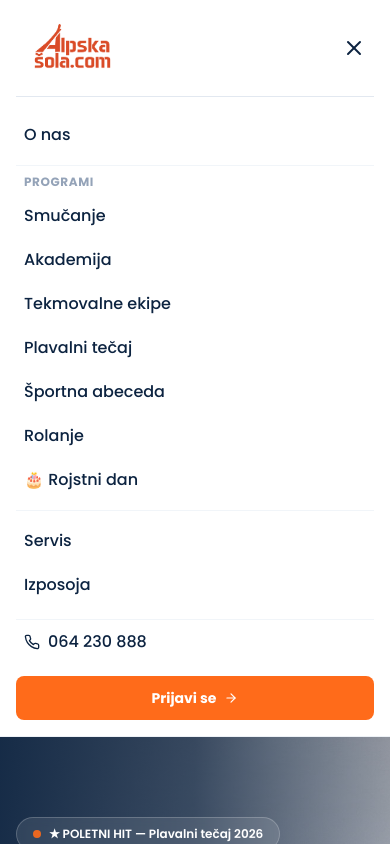
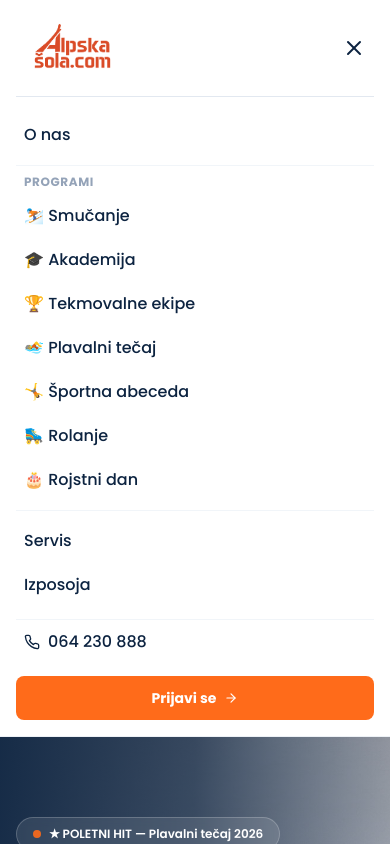
Before and after one commit to claudinka33/alpskasola, a Next.js app: page / in a window 390 px wide. Both pictures are taken after a click on the button "Meni". Shown: the top 844 px of the page. Built offline with nearby package versions, Linux system fonts and the light colour scheme.

Commit message:
Add files via upload

```diff
--- a/app/prijava/page.tsx
+++ b/app/prijava/page.tsx
@@ -58,6 +58,7 @@ function PrijavnaStranContent() {
   const searchParams = useSearchParams();
   const initialProgram = searchParams.get("program") || "";
   const initialPaket = searchParams.get("paket") || "";
+  const initialTerminId = parseInt(searchParams.get("termin") || "", 10);
 
   const [programi, setProgrami] = useState<Program[]>([]);
   const [stanje, setStanje] = useState<"obrazec" | "poslano">("obrazec");
@@ -110,7 +111,20 @@ function PrijavnaStranContent() {
     if (!form.program || jeRojstniDan) return;
     fetch(`/api/termini?program=${encodeURIComponent(form.program)}&aktivni=1`)
       .then((r) => r.json())
-      .then((d) => setTermini(d.termini || []))
+      .then((d) => {
+        const seznam: Termin[] = d.termini || [];
+        setTermini(seznam);
+        // Predizbira termina iz URL (gumb "Prijavi se na ta termin" na strani programa)
+        if (initialTerminId) {
+          const t = seznam.find((x) => x.id === initialTerminId);
+          if (t && t.status !== "poln" && t.status !== "zaseden") {
+            setIzbranTermin(t);
+            setTimeout(() => {
+              document.getElementById(`termin-${t.id}`)?.scrollIntoView({ behavior: "smooth", block: "center" });
+            }, 150);
+          }
+        }
+      })
       .catch(() => setTermini([]));
     // eslint-disable-next-line react-hooks/exhaustive-deps
   }, [form.program]);
@@ -281,6 +295,7 @@ ${form.opomba ? "Opomba starša: " + form.opomba : ""}`;
                     return (
                       <label
                         key={t.id}
+                        id={`termin-${t.id}`}
                         className={`flex items-center gap-3 rounded-xl border-2 p-4 transition-colors ${
                           poln
                             ? "opacity-50 cursor-not-allowed border-slate-200"
--- a/components/Navbar.tsx
+++ b/components/Navbar.tsx
@@ -9,12 +9,12 @@ const navLinks = [
   {
     label: "Programi",
     dropdown: [
-      { href: "/sola-smucanja", label: "Smučanje" },
-      { href: "/smucarska-akademija", label: "Akademija" },
-      { href: "/ski-racing-team", label: "Tekmovalne ekipe" },
-      { href: "/plavalni-tecaj", label: "Plavalni tečaj" },
-      { href: "/sportna-abeceda", label: "Športna abeceda" },
-      { href: "/sola-rolanja", label: "Rolanje" },
+      { href: "/sola-smucanja", label: "⛷️ Smučanje" },
+      { href: "/smucarska-akademija", label: "🎓 Akademija" },
+      { href: "/ski-racing-team", label: "🏆 Tekmovalne ekipe" },
+      { href: "/plavalni-tecaj", label: "🏊 Plavalni tečaj" },
+      { href: "/sportna-abeceda", label: "🤸 Športna abeceda" },
+      { href: "/sola-rolanja", label: "🛼 Rolanje" },
       { href: "/praznovanje-rojstnega-dne", label: "🎂 Rojstni dan" },
     ],
   },
@@ -110,12 +110,12 @@ export default function Navbar() {
               <Link href="/o-nas" onClick={() => setOpen(false)} className="text-base font-medium text-brand-navy py-2.5 px-2 rounded-lg hover:bg-orange-50">O nas</Link>
               <div className="border-t border-slate-100 pt-2 mt-1">
                 <div className="text-xs font-bold text-slate-400 uppercase tracking-wider px-2 mb-1">Programi</div>
-                <Link href="/sola-smucanja" onClick={() => setOpen(false)} className="block text-base font-medium text-brand-navy py-2.5 px-2 rounded-lg hover:bg-orange-50">Smučanje</Link>
-                <Link href="/smucarska-akademija" onClick={() => setOpen(false)} className="block text-base font-medium text-brand-navy py-2.5 px-2 rounded-lg hover:bg-orange-50">Akademija</Link>
-                <Link href="/ski-racing-team" onClick={() => setOpen(false)} className="block text-base font-medium text-brand-navy py-2.5 px-2 rounded-lg hover:bg-orange-50">Tekmovalne ekipe</Link>
-                <Link href="/plavalni-tecaj" onClick={() => setOpen(false)} className="block text-base font-medium text-brand-navy py-2.5 px-2 rounded-lg hover:bg-orange-50">Plavalni tečaj</Link>
-                <Link href="/sportna-abeceda" onClick={() => setOpen(false)} className="block text-base font-medium text-brand-navy py-2.5 px-2 rounded-lg hover:bg-orange-50">Športna abeceda</Link>
-                <Link href="/sola-rolanja" onClick={() => setOpen(false)} className="block text-base font-medium text-brand-navy py-2.5 px-2 rounded-lg hover:bg-orange-50">Rolanje</Link>
+                <Link href="/sola-smucanja" onClick={() => setOpen(false)} className="block text-base font-medium text-brand-navy py-2.5 px-2 rounded-lg hover:bg-orange-50">⛷️ Smučanje</Link>
+                <Link href="/smucarska-akademija" onClick={() => setOpen(false)} className="block text-base font-medium text-brand-navy py-2.5 px-2 rounded-lg hover:bg-orange-50">🎓 Akademija</Link>
+                <Link href="/ski-racing-team" onClick={() => setOpen(false)} className="block text-base font-medium text-brand-navy py-2.5 px-2 rounded-lg hover:bg-orange-50">🏆 Tekmovalne ekipe</Link>
+                <Link href="/plavalni-tecaj" onClick={() => setOpen(false)} className="block text-base font-medium text-brand-navy py-2.5 px-2 rounded-lg hover:bg-orange-50">🏊 Plavalni tečaj</Link>
+                <Link href="/sportna-abeceda" onClick={() => setOpen(false)} className="block text-base font-medium text-brand-navy py-2.5 px-2 rounded-lg hover:bg-orange-50">🤸 Športna abeceda</Link>
+                <Link href="/sola-rolanja" onClick={() => setOpen(false)} className="block text-base font-medium text-brand-navy py-2.5 px-2 rounded-lg hover:bg-orange-50">🛼 Rolanje</Link>
                 <Link href="/praznovanje-rojstnega-dne" onClick={() => setOpen(false)} className="block text-base font-medium text-brand-navy py-2.5 px-2 rounded-lg hover:bg-orange-50">🎂 Rojstni dan</Link>
               </div>
               <div className="border-t border-slate-100 pt-2 mt-1">
--- a/components/TerminiSekcija.tsx
+++ b/components/TerminiSekcija.tsx
@@ -1,4 +1,5 @@
-import { Calendar, MapPin } from "lucide-react";
+import Link from "next/link";
+import { ArrowRight, Calendar, MapPin } from "lucide-react";
 import { pridobiTerminiZaStran } from "@/lib/vsebina";
 
 type Props = {
@@ -54,7 +55,7 @@ export default async function TerminiSekcija({
               <div className="w-11 h-11 rounded-xl bg-orange-100 text-brand-orange flex items-center justify-center shrink-0">
                 <MapPin size={18} />
               </div>
-              <div>
+              <div className="flex-1 min-w-0">
                 <strong className="block text-sm font-bold text-brand-navy mb-0.5">
                   {t.naziv}
                 </strong>
@@ -73,10 +74,17 @@ export default async function TerminiSekcija({
                     {t.skupina ? `(${t.skupina})` : ""}
                   </div>
                 )}
-                {t.status === "poln" && (
-                  <span className="inline-block mt-2 text-[10px] font-bold px-2.5 py-1 rounded-full bg-amber-100 text-amber-800">
+                {t.status === "poln" ? (
+                  <span className="inline-block mt-3 text-[10px] font-bold px-2.5 py-1 rounded-full bg-amber-100 text-amber-800">
                     ZASEDENO
                   </span>
+                ) : (
+                  <Link
+                    href={`/prijava?program=${programSlug}&termin=${t.id}`}
+                    className="inline-flex items-center gap-1.5 mt-3 bg-brand-orange text-white px-4 py-2 rounded-lg text-xs font-bold hover:bg-brand-orange-dark transition-colors"
+                  >
+                    Prijavi se na ta termin <ArrowRight size={13} />
+                  </Link>
                 )}
               </div>
             </div>
```
